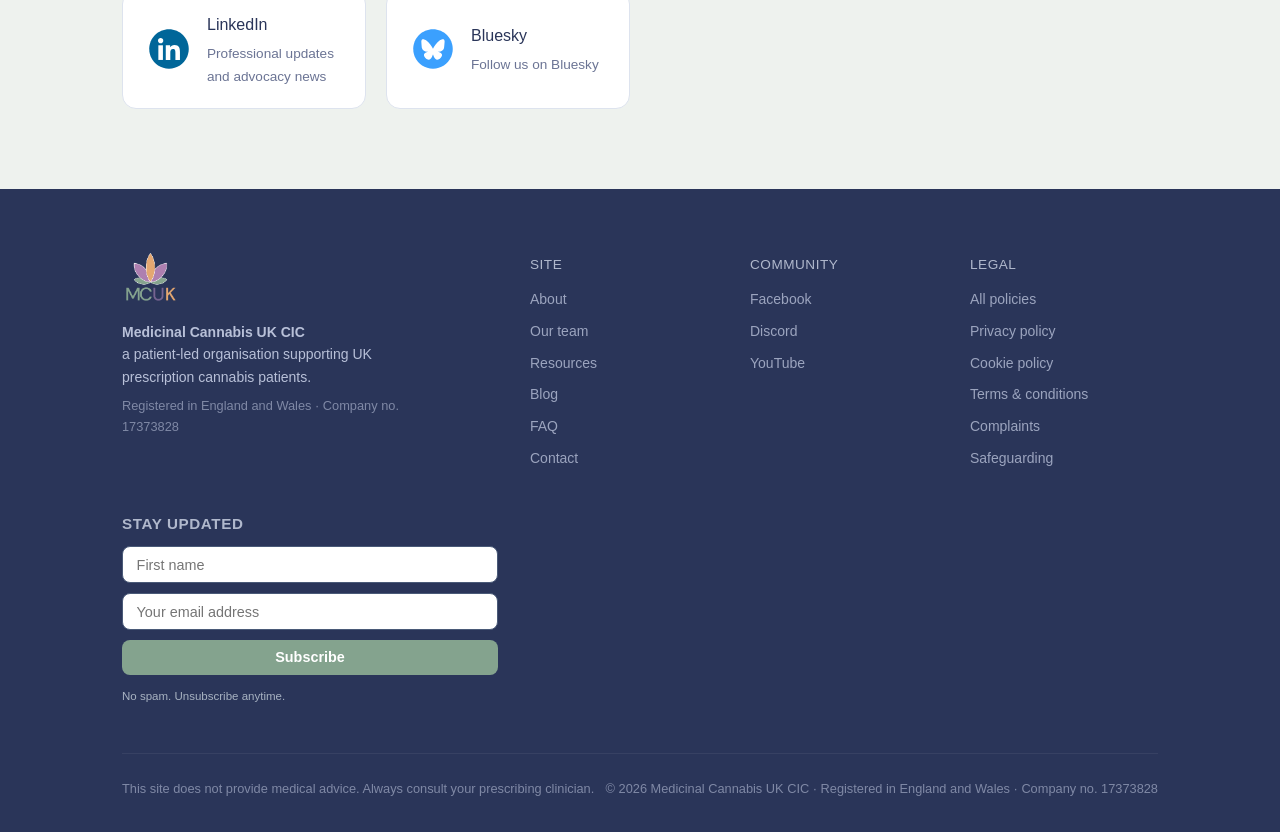
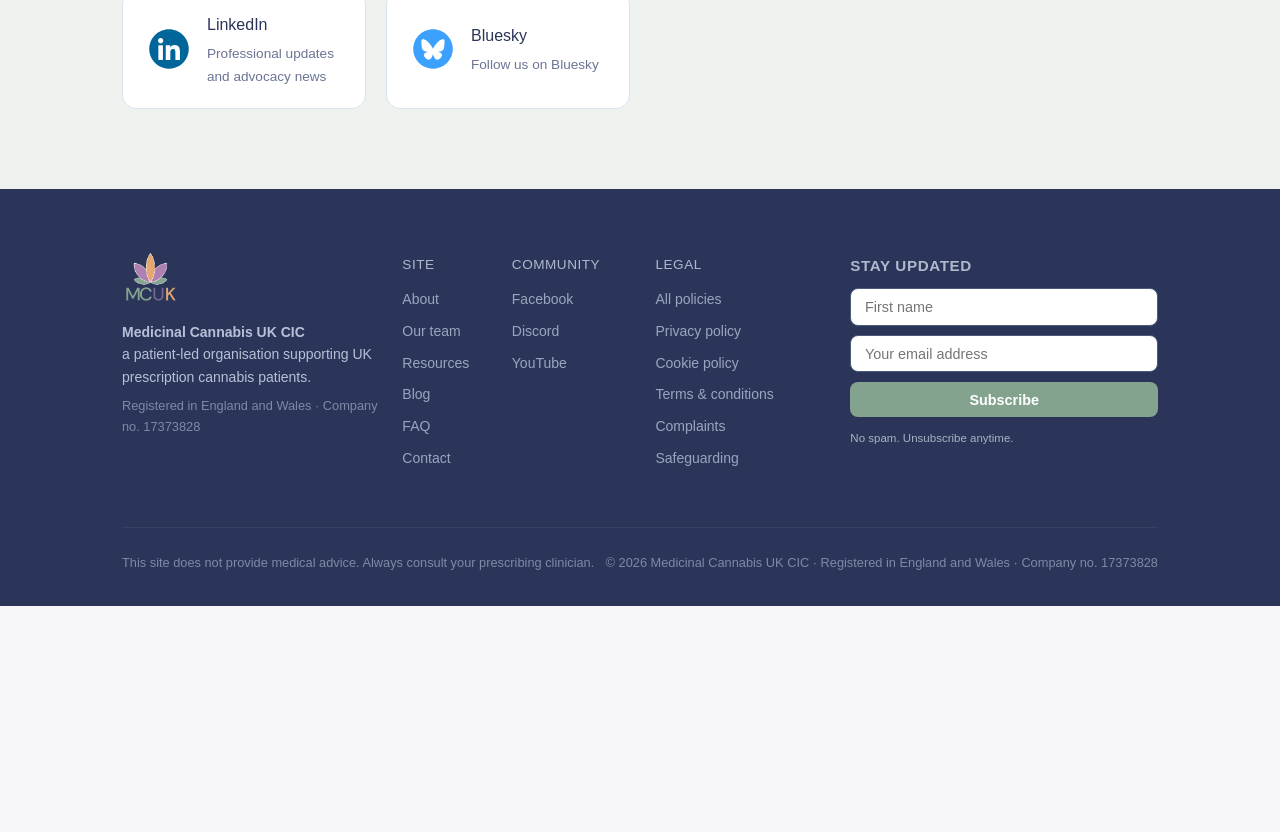
Before and after one commit to the-lexolotl/MCUKCIC, a Next.js app: page / in a window 1280 px wide. Shown: the part 1975-2807 px from the top of the page. After the commit the page ends 2581 px from the top, so only its background shows below. Built offline with nearby package versions, Linux system fonts and the light colour scheme; a web font is replaced by a local one.

Commit message:
adjust footer columns

```diff
--- a/styles/globals.css
+++ b/styles/globals.css
@@ -485,8 +485,8 @@
 
 .footer-inner {
   display: grid;
-  grid-template-columns: 2fr 1fr 1fr 1fr;
-  gap: 2rem;
+  grid-template-columns: 1.5fr 0.5fr 0.7fr 1fr 1.8fr;
+  gap: 1.5rem;
   margin-bottom: 3rem;
 }
 
```
